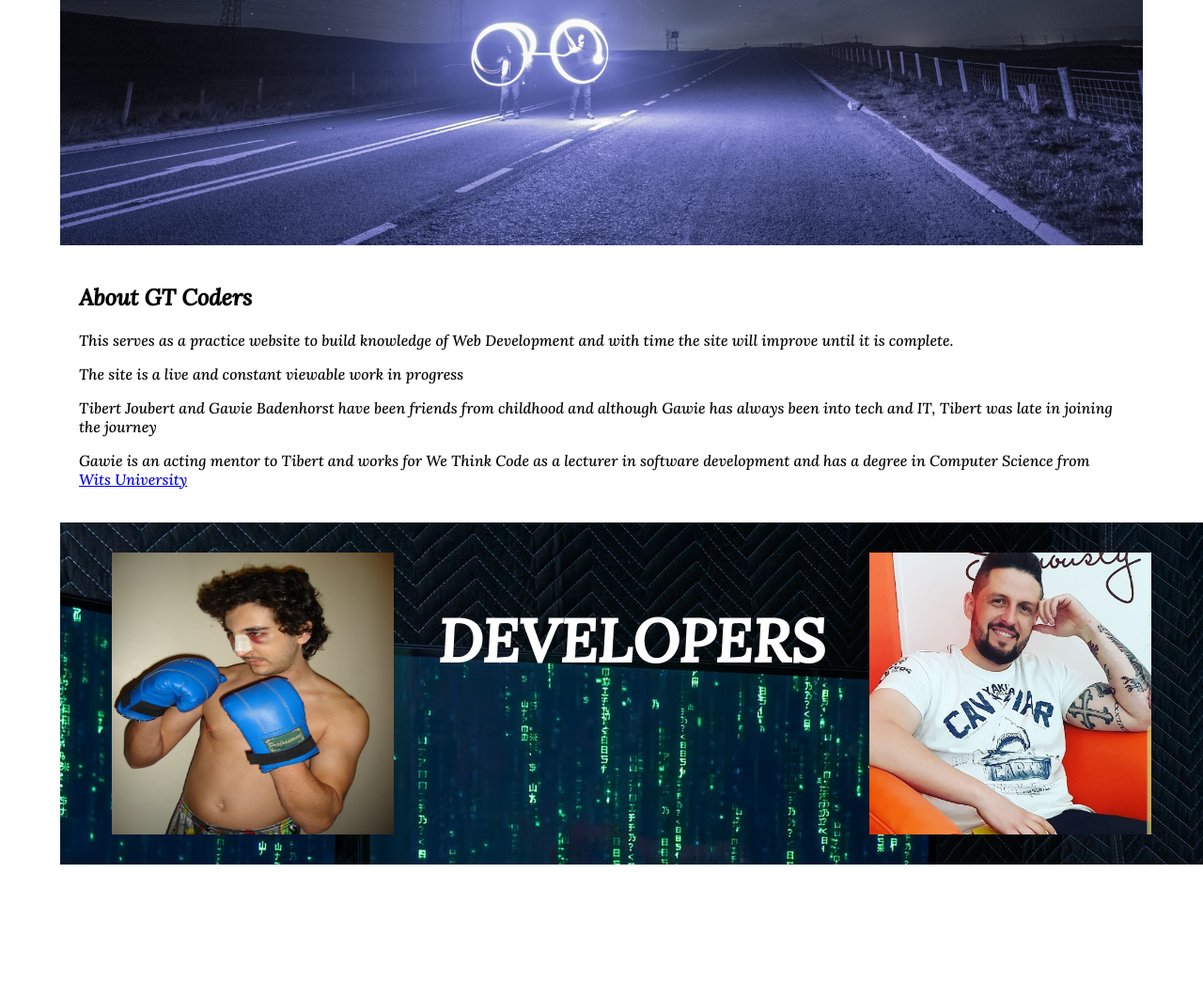
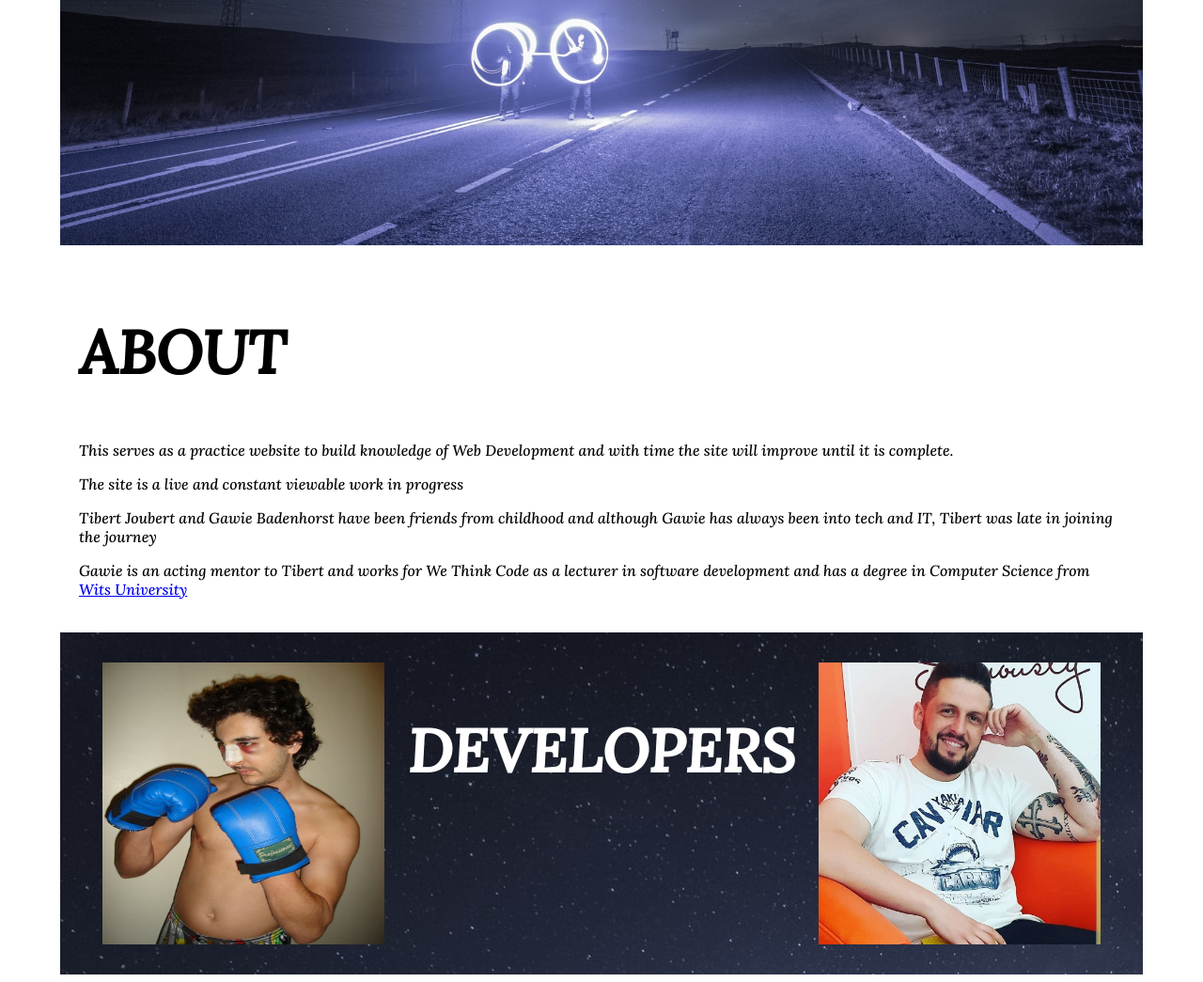
Before and after one commit to Tibert1985/webProject, a plain HTML site: page index.html in a window 1280 px wide. Shown: the part 410-1455 px from the top of the page at 94% size. Before the commit the page ends 1338 px from the top, so only its background shows below. Drawn offline with Linux system fonts and the light colour scheme.

Commit message:
worked on dev section

```diff
--- a/index.html
+++ b/index.html
@@ -46,7 +46,7 @@
       <section class="about-section">
         <div class="about-container">
           <div class="about-text">
-            <h1>About GT Coders</h1>
+            <h1>ABOUT</h1>
             <p>
               This serves as a practice website to build knowledge of Web
               Development and with time the site will improve until it is
@@ -73,23 +73,42 @@
       <!--gt coders developers-->
       <section>
         <div class="dev-container">
-          <div class="dev">
+          <div>
             <img
               class="dev-img"
               src="../webProject/images/gawie.jpg"
               alt="img of gawie"
             />
-            <div class="text">
-              <ul>
-                <li>Dev-Ops</li>
-                <li>Back-End Web Development</li>
-              </ul>
+            <div class="overlay">
+              <div class="text">
+                <h3>Gawie Badenhorst</h3>
+                <ul>
+                  <li>Dev-Ops</li>
+                  <li>Back-End Web Development</li>
+                </ul>
+              </div>
             </div>
           </div>
-          <div class="dev-sec">
+          <div>
             <h1 class="sec-h1">DEVELOPERS</h1>
           </div>
-          <div class="dev">
+          <div>
+            <img
+              class="dev-img"
+              src="../webProject/images/tibert.jpg"
+              alt="img of gawie"
+            />
+            <div class="overlay">
+              <div class="text">
+                <h3>Tibert Joubert</h3>
+                <ul>
+                  <li>Front-End Web Development</li>
+                </ul>
+              </div>
+            </div>
+          </div>
+
+          <!--<div class="dev-2">
             <img
               class="dev-img"
               src="../webProject/images/tibert.jpg"
@@ -100,7 +119,7 @@
                 <li>Front-End Web Development</li>
               </ul>
             </div>
-          </div>
+          </div>-->
         </div>
       </section>
     </header>
--- a/styles.css
+++ b/styles.css
@@ -73,6 +73,12 @@ body {
     justify-content: center;
 }
 
+h1 {
+    justify-content: center;
+    color: rgb(0, 0, 0);
+    font-size: 4em
+}
+
 /*about section*/
 
 .about-container {
@@ -81,41 +87,58 @@ body {
     background-color: rgb(255, 255, 255);
 }
 
-.about-text {
 
-}
 
 /*developer section*/
 
 .dev-container {
+    position: relative;
+    background-image: url(../webProject/images/wrapper3.jpg);
+    padding: 2em;
     display: flex;
-    position: relative;
-    background-image: url(../webProject/images/wrapper2.jpg);
-    background-position: top;
-    width: 100%;
-    padding: 2em;
-}
-
-.dev-img:hover .text {
-    width: 100%;
-    left: 0;
 }
 
 .dev-img {
+    display: block;
     width: 300px;
     height: 300px;
-    display: block;
-    justify-content: center;
+
+}
+
+.overlay {
+
+    position: absolute;
+    bottom: 2em;
+    left: 0;
+    right: 0;
+    background-color: #87898a;
+    overflow: hidden;
+    width: 0;
+    height: 300px;
+    transition: .5s ease;
+    opacity: 80%;
+
+}
+
+.dev-container:hover .overlay {
+    width: 300px;
+    left: 0;
+    position: absolute;
 }
 
 .text {
-    position: absolute;
-    bottom: 0;
-    left: 100%;
-    right: 0;
-    background-color: #008CBA;
-    overflow: hidden;
-    width: 0;
-    height: 100%;
-    transition: .5s ease;
+
+    color: white;
+  font-size: 20px;
+  position: absolute;
+  top: 50%;
+  left: 50%;
+  -webkit-transform: translate(-50%, -50%);
+  -ms-transform: translate(-50%, -50%);
+  transform: translate(-50%, -50%);
+  white-space: nowrap;
 }
+
+ul {
+    list-style: none;
+}
```
